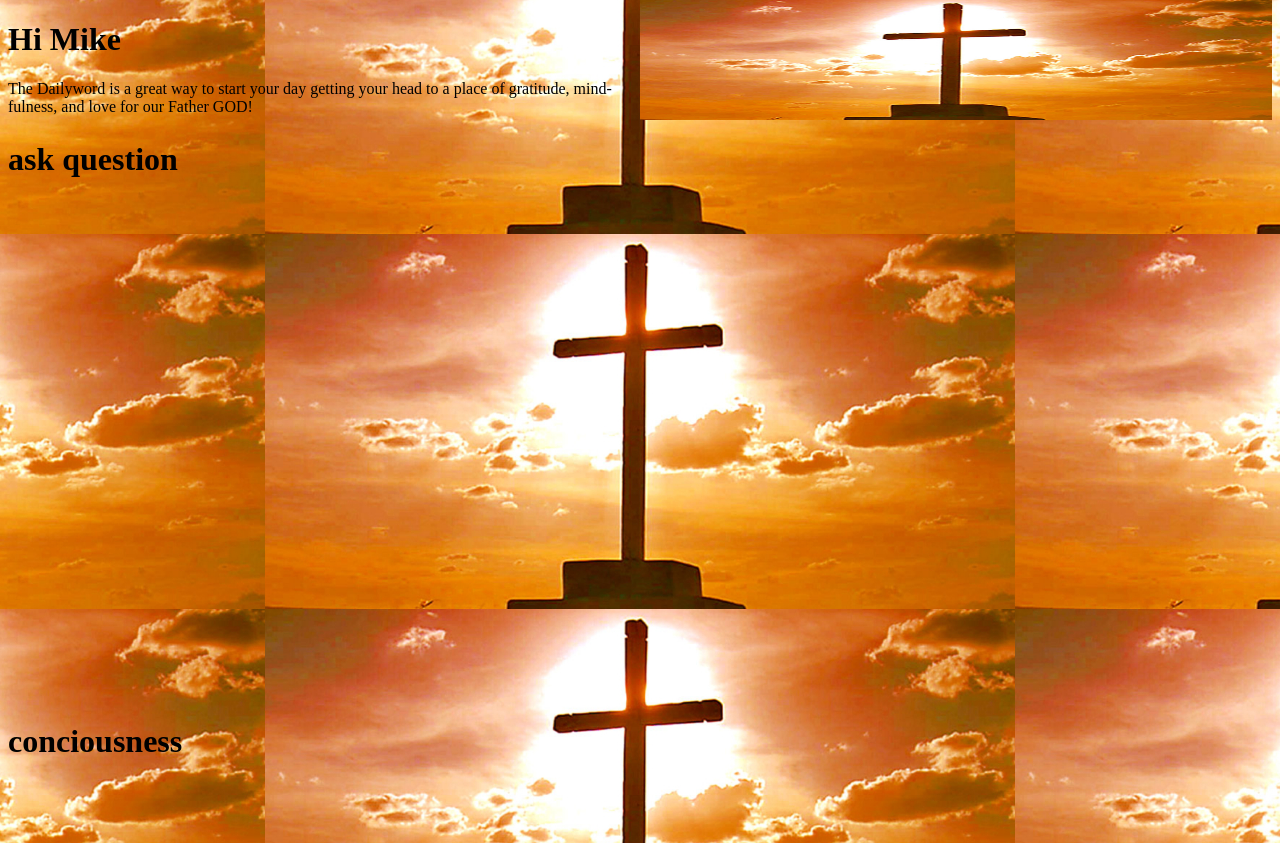
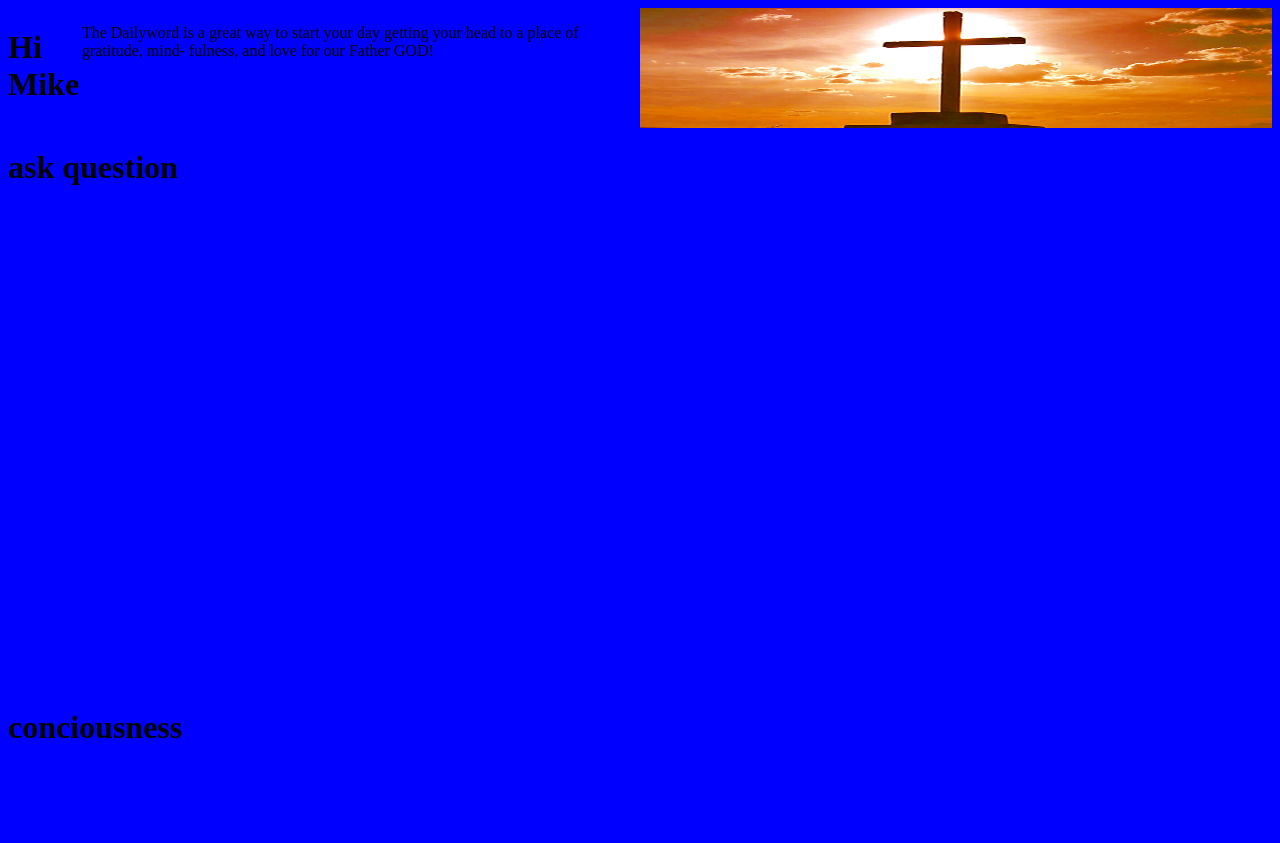
Before and after one commit to Praetz/The-Daily-Word, a plain HTML site: page index.html in a window 1280 px wide. After the commit the page ends 816 px from the top, so only its background shows below. Drawn offline with Linux system fonts and the light colour scheme.

Commit message:
mostly styles

```diff
--- a/css/styles.css
+++ b/css/styles.css
@@ -1,24 +1,28 @@
 body {
+    height: 100vh;
     background: blue;
-    margin-bottom: 0%;
-    margin-top: 0%;
-    background-image: url(/CSS/images/A-Christian-cross-by-Waiting-For-The-Word-750x375.jpg);
-    background-position: center;
+    display: flex;
+    flex-direction: column;
+
 }
 
 .header-container {
     height: 15vh;
+    width: 100%;
     display: flex;
-    flex-direction: row-reverse;
-    width: 100%;
+    flex-direction: row;
 }
 
 .header-div {
+    display: flex;
     width: 50%;
 }
 
 .img {
+    background-image: url(/CSS/images/A-Christian-cross-by-Waiting-For-The-Word-750x375.jpg);
+    background-position: center;
     width: 50%;
+    display: flex;
 }
 
 .main-container {
--- a/index.html
+++ b/index.html
@@ -15,9 +15,8 @@
 </head>
 
 <body>
+
     <header class="header-container">
-    <img class="img" src="./css/images/A-Christian-cross-by-Waiting-For-The-Word-750x375.jpg" alt="picture">
-
         <div class="header-div">
             <h1>Hi Mike</h1>
             <P> The Dailyword is a great way to start your day
@@ -25,10 +24,12 @@
                 fulness, and love for our Father GOD!
             </P>
         </div>
+            <img class="img" src="./css/images/A-Christian-cross-by-Waiting-For-The-Word-750x375.jpg" alt="picture">
+
     </header>
     <main class="main-container">
         <div class="main-div">
-        <h1>ask question</h1>
+            <h1>ask question</h1>
         </div>
     </main>
     <footer class="footer">
```
